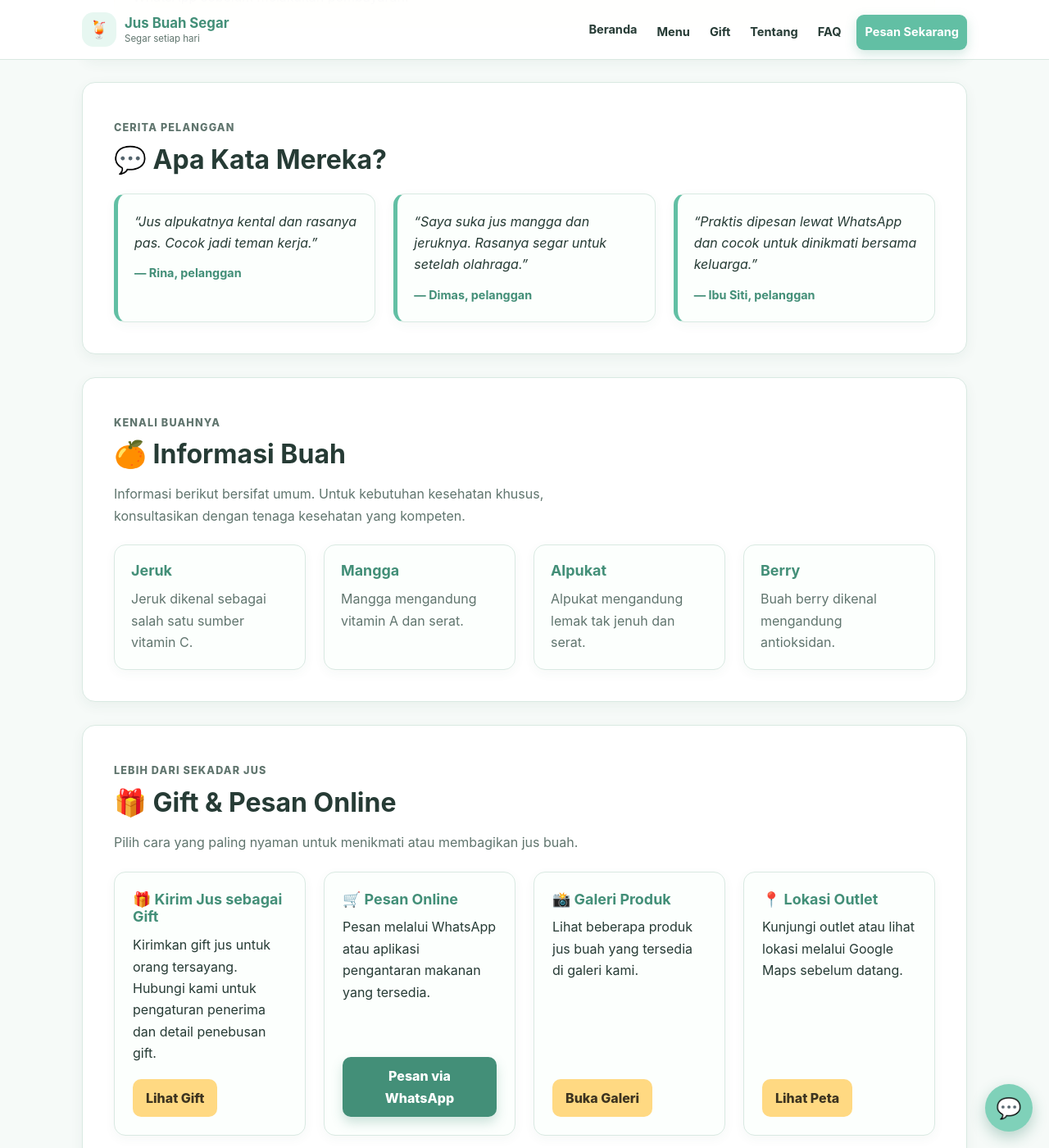
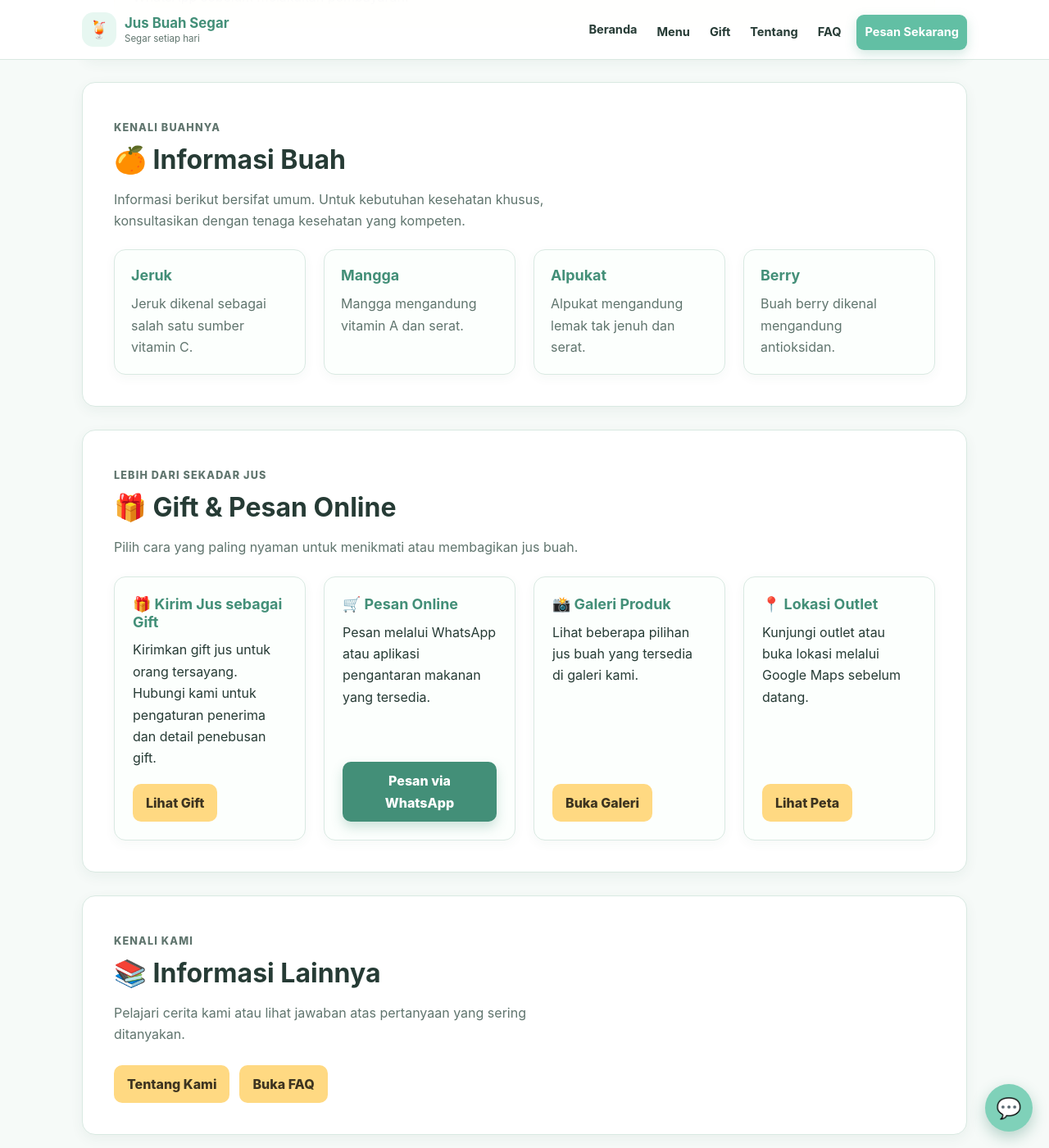
Before and after one commit to oviet711/jusbuah.github.io, a Jekyll site: the page built from index.md, in a window 1280 px wide and 1400 px high, scrolled down 1176 px. Shown: the whole window at 82% size. Built offline with Jekyll 4.4.1, drawn with Linux system fonts in a browser that asks for light colours; some of the changed text lies outside the part shown.

Commit message:
Refine text for better clarity and consistency
Updated text for clarity and consistency in multiple sections.

```diff
--- a/index.md
+++ b/index.md
@@ -29,8 +29,8 @@
     <p class="eyebrow">Pilihan favorit</p>
     <h2>🥤 Menu Pilihan</h2>
     <p>
-      Berikut beberapa jus favorit pelanggan. Lihat halaman menu untuk
-      pilihan lengkap dan paket yang tersedia.
+      Berikut beberapa jus favorit. Lihat halaman menu untuk pilihan lengkap
+      dan informasi pemesanan.
     </p>
   </div>
 
@@ -75,36 +75,6 @@
   </div>
 </section>
 
-<section class="section" id="testimoni">
-  <div class="section-heading">
-    <p class="eyebrow">Cerita pelanggan</p>
-    <h2>💬 Apa Kata Mereka?</h2>
-  </div>
-
-  <div class="testimoni-grid">
-    <article class="testimoni-card">
-      <blockquote>
-        “Jus alpukatnya kental dan rasanya pas. Cocok jadi teman kerja.”
-      </blockquote>
-      <cite>— Rina, pelanggan</cite>
-    </article>
-
-    <article class="testimoni-card">
-      <blockquote>
-        “Saya suka jus mangga dan jeruknya. Rasanya segar untuk setelah olahraga.”
-      </blockquote>
-      <cite>— Dimas, pelanggan</cite>
-    </article>
-
-    <article class="testimoni-card">
-      <blockquote>
-        “Praktis dipesan lewat WhatsApp dan cocok untuk dinikmati bersama keluarga.”
-      </blockquote>
-      <cite>— Ibu Siti, pelanggan</cite>
-    </article>
-  </div>
-</section>
-
 <section class="section" id="info-buah">
   <div class="section-heading">
     <p class="eyebrow">Kenali buahnya</p>
@@ -118,30 +88,22 @@
   <div class="buah-grid">
     <article class="buah-card">
       <h3>Jeruk</h3>
-      <p>
-        Jeruk dikenal sebagai salah satu sumber vitamin C.
-      </p>
+      <p>Jeruk dikenal sebagai salah satu sumber vitamin C.</p>
     </article>
 
     <article class="buah-card">
       <h3>Mangga</h3>
-      <p>
-        Mangga mengandung vitamin A dan serat.
-      </p>
+      <p>Mangga mengandung vitamin A dan serat.</p>
     </article>
 
     <article class="buah-card">
       <h3>Alpukat</h3>
-      <p>
-        Alpukat mengandung lemak tak jenuh dan serat.
-      </p>
+      <p>Alpukat mengandung lemak tak jenuh dan serat.</p>
     </article>
 
     <article class="buah-card">
       <h3>Berry</h3>
-      <p>
-        Buah berry dikenal mengandung antioksidan.
-      </p>
+      <p>Buah berry dikenal mengandung antioksidan.</p>
     </article>
   </div>
 </section>
@@ -159,8 +121,8 @@
     <article class="info-card">
       <h3>🎁 Kirim Jus sebagai Gift</h3>
       <p>
-        Kirimkan gift jus untuk orang tersayang. Hubungi kami untuk
-        pengaturan penerima dan detail penebusan gift.
+        Kirimkan gift jus untuk orang tersayang. Hubungi kami untuk pengaturan
+        penerima dan detail penebusan gift.
       </p>
       <a class="btn" href="{{ '/gift' | relative_url }}">
         Lihat Gift
@@ -180,7 +142,7 @@
     <article class="info-card">
       <h3>📸 Galeri Produk</h3>
       <p>
-        Lihat beberapa produk jus buah yang tersedia di galeri kami.
+        Lihat beberapa pilihan jus buah yang tersedia di galeri kami.
       </p>
       <a class="btn" href="{{ '/galeri' | relative_url }}">
         Buka Galeri
@@ -190,7 +152,7 @@
     <article class="info-card">
       <h3>📍 Lokasi Outlet</h3>
       <p>
-        Kunjungi outlet atau lihat lokasi melalui Google Maps sebelum datang.
+        Kunjungi outlet atau buka lokasi melalui Google Maps sebelum datang.
       </p>
       <a
         class="btn"
@@ -209,7 +171,7 @@
     <p class="eyebrow">Kenali kami</p>
     <h2>📚 Informasi Lainnya</h2>
     <p>
-      Pelajari cerita kami atau lihat jawaban dari pertanyaan yang sering ditanyakan.
+      Pelajari cerita kami atau lihat jawaban atas pertanyaan yang sering ditanyakan.
     </p>
   </div>
 
```
